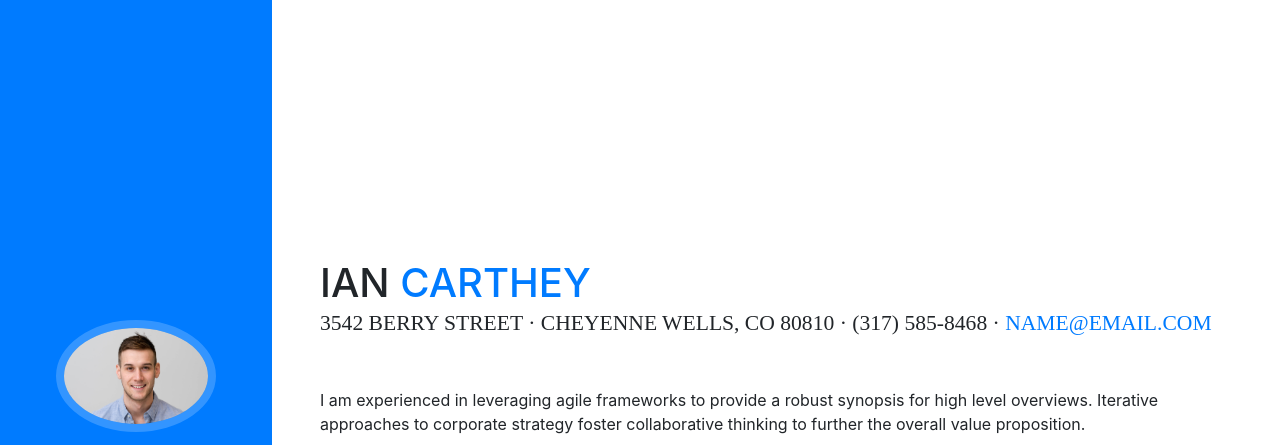
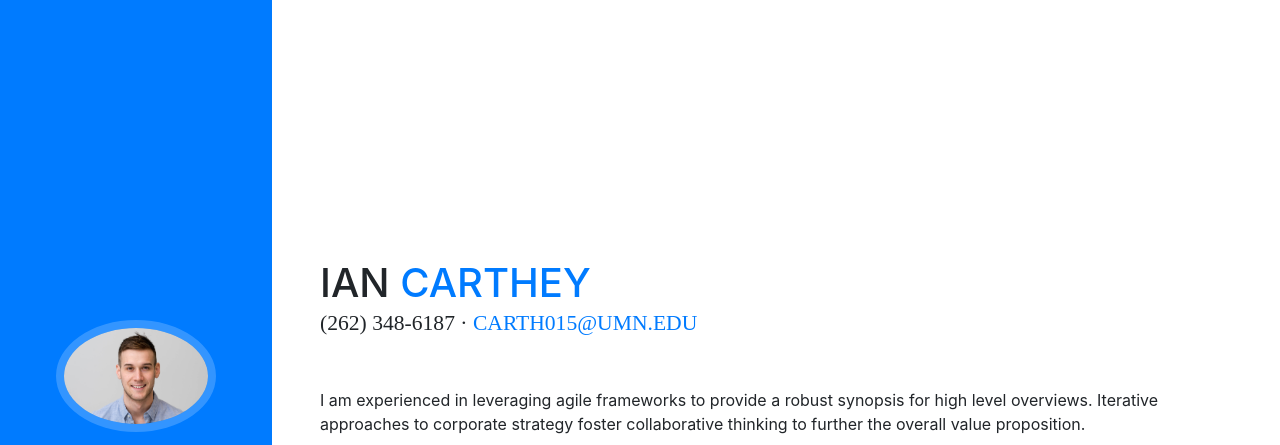
Before and after one commit to iancarthey/iancarthey.github.io, a website with bundled scripts: page index.html in a window 1280 px wide. Shown: the top 445 px of the page. Built offline with nearby package versions, Linux system fonts and the light colour scheme; a web font is replaced by a local one.

Commit message:
updated contact info

```diff
--- a/index.html
+++ b/index.html
@@ -68,8 +68,8 @@
           <h1 class="mb-0">Ian
             <span class="text-primary">Carthey</span>
           </h1>
-          <div class="subheading mb-5">3542 Berry Street · Cheyenne Wells, CO 80810 · (317) 585-8468 ·
-            <a href="mailto:name@email.com">name@email.com</a>
+          <div class="subheading mb-5">(262) 348-6187 ·
+            <a href="mailto:carth015@umn.edu">carth015@umn.edu</a>
           </div>
           <p class="mb-5">I am experienced in leveraging agile frameworks to provide a robust synopsis for high level overviews. Iterative approaches to corporate strategy foster collaborative thinking to further the overall value proposition.</p>
           <ul class="list-inline list-social-icons mb-0">
```
